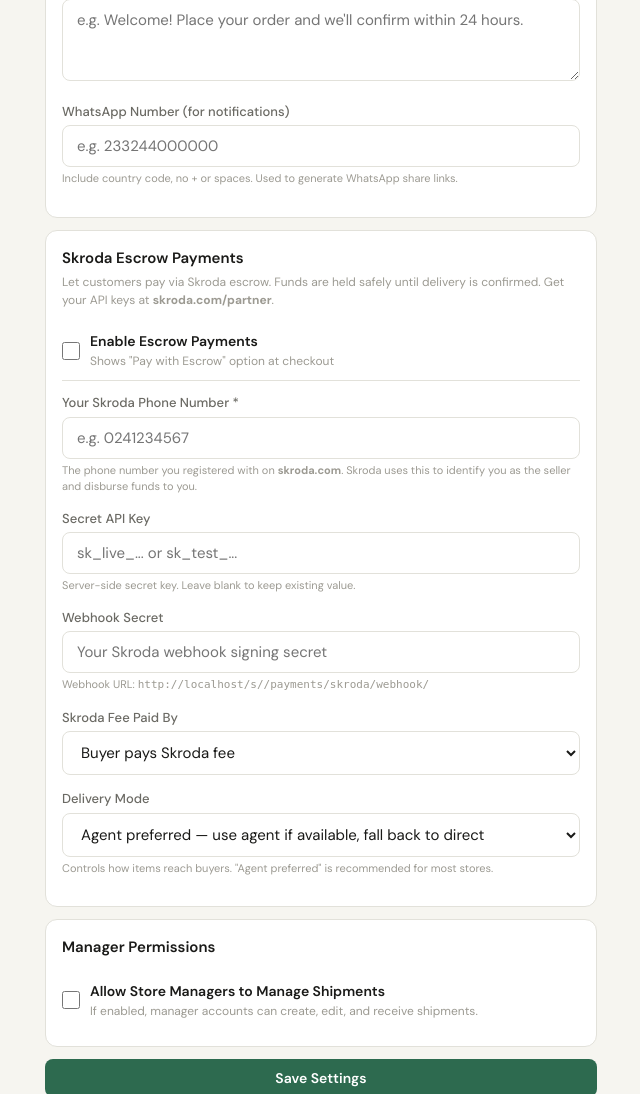
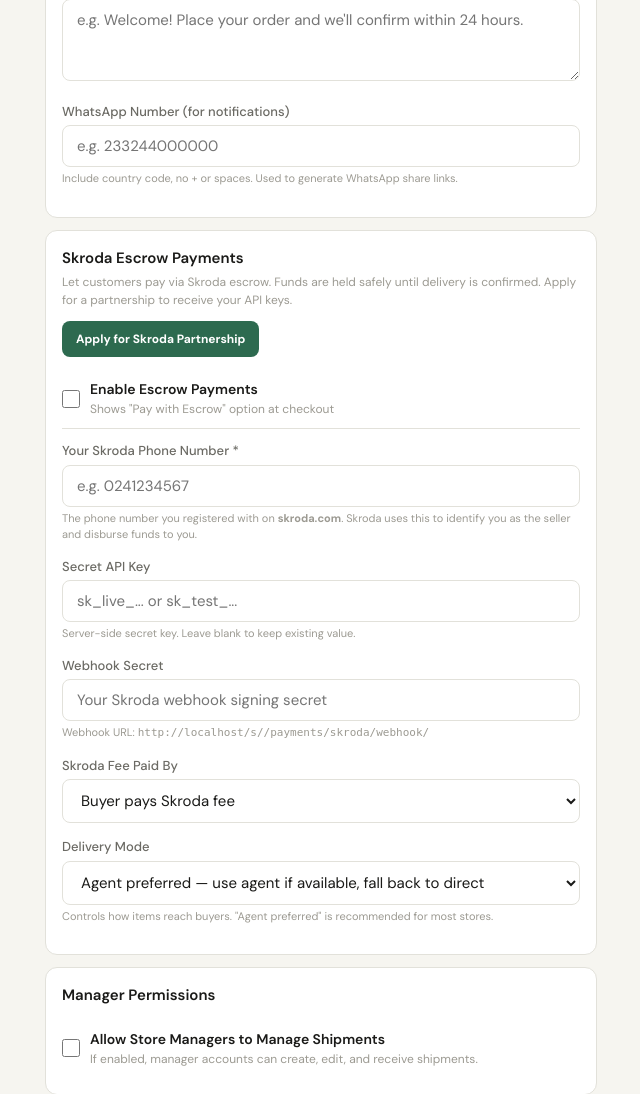
Before and after one commit to Kannde/stores_inventory-system, a Django app: template templates/core/store_form.html in a window 1280 px wide. Shown: the part 1521-2615 px from the top of the page, without its empty margins (319-959 px from the left). Run offline with Django 5.2, Linux system fonts and the light colour scheme; the template is opened without the code that fills it, so the values that code supplies are empty.

Commit message:
Add Skroda partnership application link

```diff
--- a/templates/core/store_form.html
+++ b/templates/core/store_form.html
@@ -125,8 +125,12 @@
       <div class="card-title" style="margin-bottom:4px">Skroda Escrow Payments</div>
       <div style="font-size:12px;color:var(--text-3);margin-bottom:12px">
         Let customers pay via Skroda escrow. Funds are held safely until delivery is confirmed.
-        Get your API keys at <strong>skroda.com/partner</strong>.
+        Apply for a partnership to receive your API keys.
       </div>
+      <a href="https://skroda.com/business/register" target="_blank" rel="noopener noreferrer"
+        style="display:inline-block;margin-bottom:12px;padding:9px 14px;border-radius:8px;background:var(--accent);color:#fff;text-decoration:none;font-size:12px;font-weight:700">
+        Apply for Skroda Partnership
+      </a>
       <label style="display:flex;align-items:center;gap:10px;padding:10px 0;border-bottom:1px solid var(--border);cursor:pointer">
         <input type="checkbox" name="skroda_enabled" {% if store_settings.skroda_enabled %}checked{% endif %} style="width:18px;height:18px;accent-color:var(--accent)">
         <div>
```
